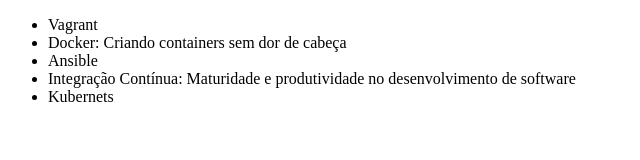
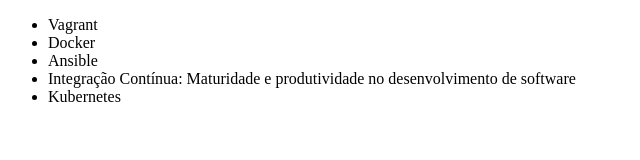
Before and after one commit to AnaelAlmeida/alura-git, a plain HTML site: page index.html in a window 1280 px wide. Shown: the whole page, without its empty margins (0-640 px from the left). Drawn offline with Linux system fonts and the light colour scheme.

Commit message:
ajustado

```diff
--- a/index.html
+++ b/index.html
@@ -8,13 +8,12 @@
 <body>
     <ul>
         <li>Vagrant</li>
-        <li>Docker: Criando containers
-            sem dor de cabeça</li>
+        <li>Docker</li>
         <li>Ansible</li>
         <li>Integração Contínua:
          Maturidade e produtividade
         no desenvolvimento de software</li>
-        <li>Kubernets</li>
+        <li>Kubernetes</li>
     </ul>
 </body>
 </html>
```
